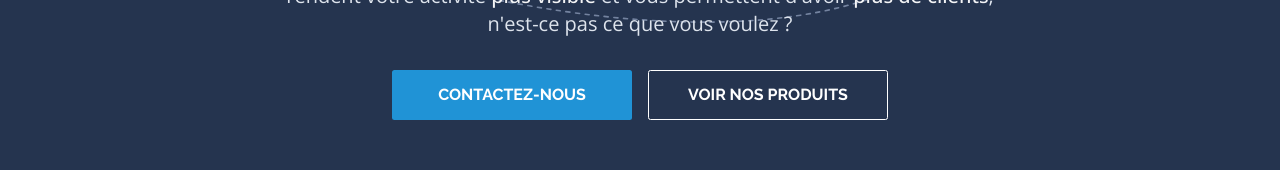
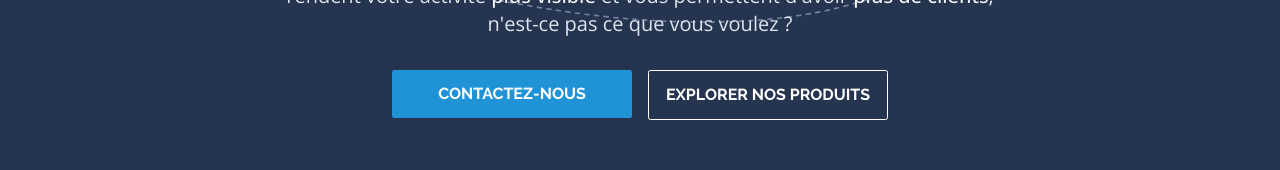
Before and after one commit to front-mokh/agency_landing_page, a Next.js app: page / in a window 1280 px wide. Shown: the part 496-666 px from the top of the page. Built offline with nearby package versions, Linux system fonts and the light colour scheme.

Commit message:
Update HeroSection.tsx

```diff
--- a/src/components/sections/HeroSection.tsx
+++ b/src/components/sections/HeroSection.tsx
@@ -12,6 +12,7 @@ function HeroSection() {
   const titleRef = useRef(null);
   const subtitleRef = useRef(null);
   const ctaRef = useRef(null);
+  const secondaryCtaRef = useRef(null);
 
   useEffect(() => {
     const ctx = gsap.context(() => {
@@ -39,7 +40,7 @@ function HeroSection() {
           "-=0.2"
         )
         .to(
-          [subtitleRef.current, ctaRef.current],
+          [subtitleRef.current, ctaRef.current, secondaryCtaRef.current],
           {
             duration: 1.1,
             ease: "power2.out",
@@ -94,15 +95,29 @@ function HeroSection() {
           , n&apos;est-ce pas ce que vous voulez ?
         </p>
         <div
-          ref={ctaRef}
+
           className="w-full flex flex-col justify-center md:flex-row gap-4 mt-8"
         >
-          <CallToAction className="w-full md:w-60" size="medium" variant="primary" href="/contact">
-          Contactez-Nous
-          </CallToAction>
-          <CallToAction className="w-full md:w-60" size="medium" variant="secondary" href="/contact">
-            Voir Nos Produits
-          </CallToAction>
+          <div ref={ctaRef} className="w-full md:w-60">
+            <CallToAction
+              size="medium"
+              className="w-full "
+              variant="primary"
+              href="/contact"
+            >
+              Contactez-Nous
+            </CallToAction>
+          </div>
+          <div ref={secondaryCtaRef} className="w-full md:w-60">
+            <CallToAction
+              className="w-full "
+              size="medium"
+              variant="secondary"
+              href="/contact"
+            >
+              Explorer Nos Produits
+            </CallToAction>
+          </div>
         </div>
       </Container>
     </Section>
```
